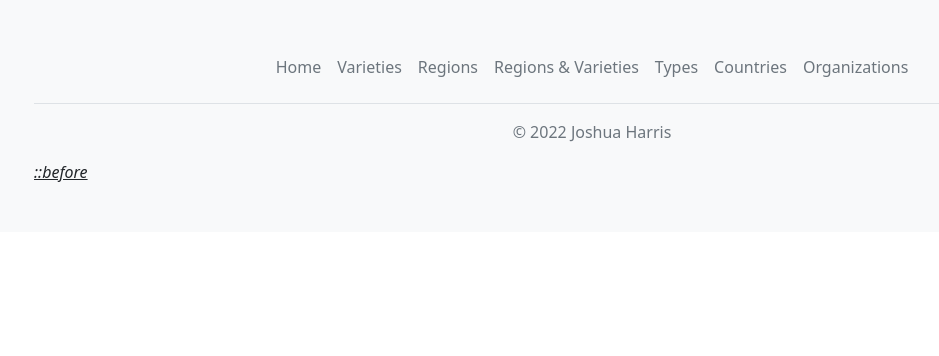
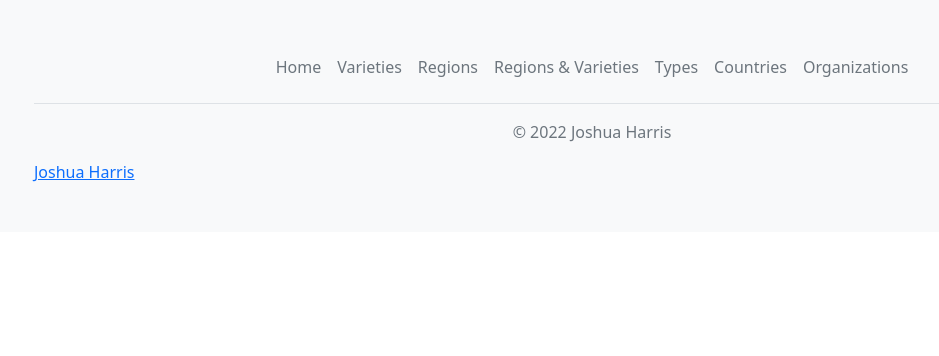
Before and after one commit to JHarrisJoshua/Python-Coffee_Farmer_DB, a Flask app: page /countries/ in a window 1280 px wide. Shown: the part 291-647 px from the top of the page, without its empty margins (48-987 px from the left). Run offline with Flask 2, Linux system fonts and the light colour scheme; data that the repository does not hold is empty; some libraries are stand-ins or nearby versions.

Commit message:
Update layout.j2

```diff
--- a/templates/layout.j2
+++ b/templates/layout.j2
@@ -56,7 +56,7 @@
           <li class="nav-item"><a class="nav-link px-2 text-muted" href="/organizations">Organizations</a></li>
         </ul>
         <p class="text-center text-muted">&copy; 2022 Joshua Harris</p>
-        <a class="text-dark" href="https://github.com/jharrisjoshua"><i class="bi bi-github">::before</i></a>
+        <a class="bi bi-github" href="https://github.com/jharrisjoshua">Joshua Harris</a>
         </div>
       </footer>
 
```
